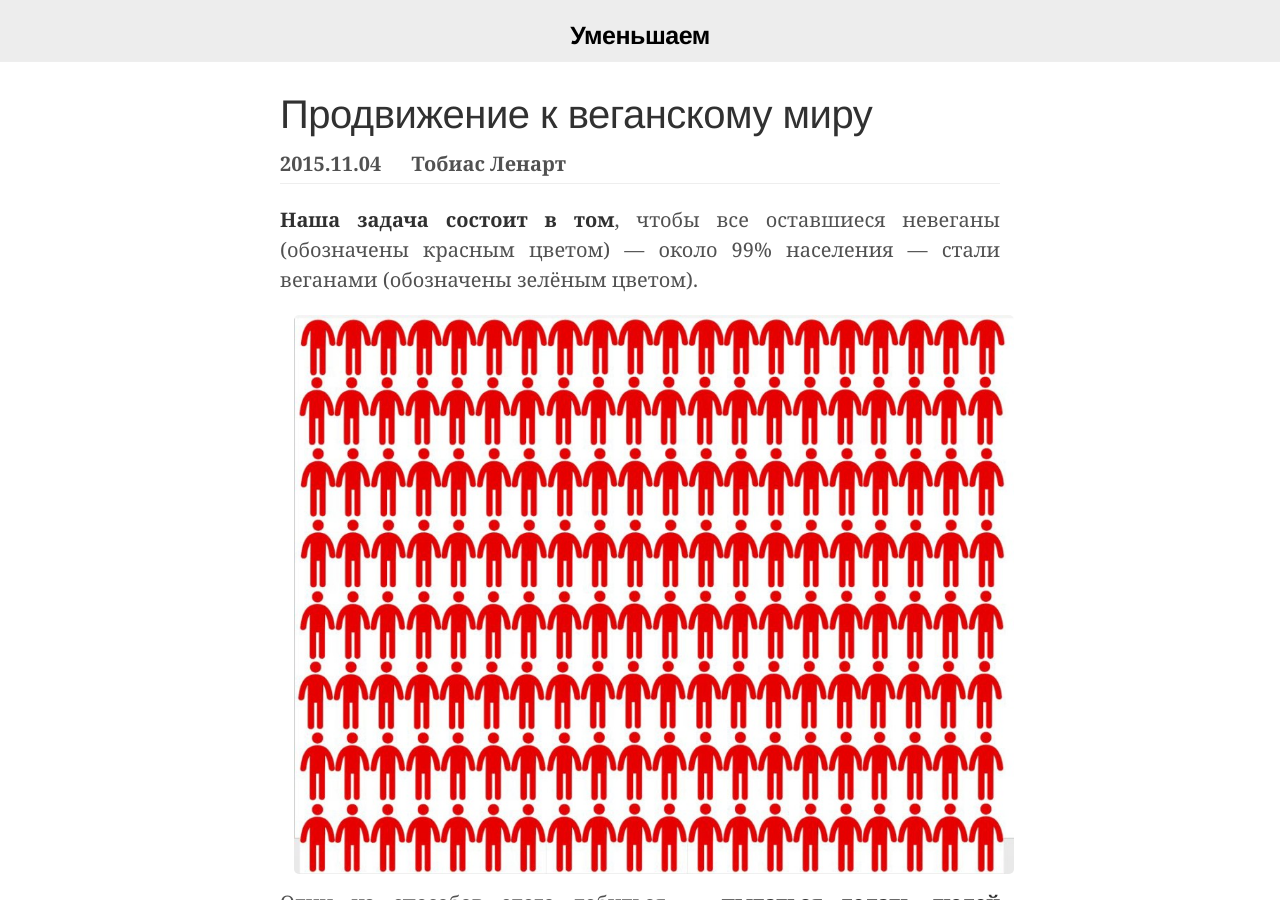
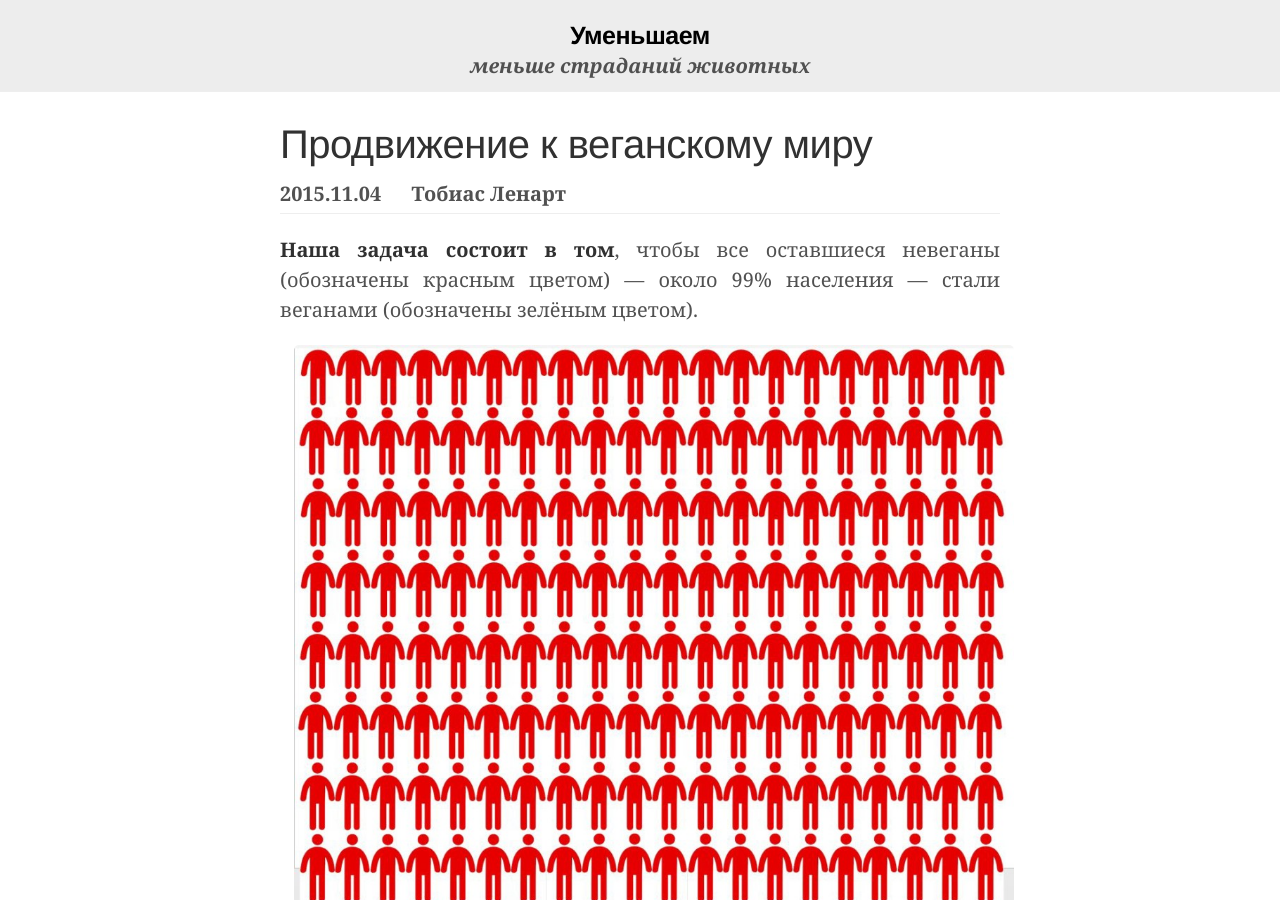
Before and after one commit to Umenshaem/umenshaem.github.io, a Jekyll site: the page built from _articles/tobias-leenaert-tipping-the-system-towards-a-vegan-world.md, in a window 1280 px wide and 900 px high. Built offline with Jekyll 4.4.1, drawn with Linux system fonts in a browser that asks for light colours.

Commit message:
Update blog.html

```diff
--- a/_layouts/blog.html
+++ b/_layouts/blog.html
@@ -5,14 +5,15 @@
 {% include head.html %}
 
 <body>
-  <div class="masthead">
-    <div class="container">
-	  <h3 class="masthead-title" style="margin: 0; padding: 0"><a href="{{ '/index.html' | relative_url }}" style="text-decoration: none; color: black">Уменьшаем</a></h3>
-	</div>
-  </div>
-  <div class="container content">
-    {{ content }}
-  </div>
+<div class="masthead"><div class="container">
+<h3 class="masthead-title" style="margin: 0; padding: 0"><a href="{{ '/index.html' | relative_url }}" style="text-decoration: none; color: black">Уменьшаем</a></h3>
+<center><div class="masthead-subtitle">меньше страданий животных</div></center>
+</div></div>
+<div class="container content">
+
+{{ content }}
+
+</div>
 </body>
 
 </html>
```
